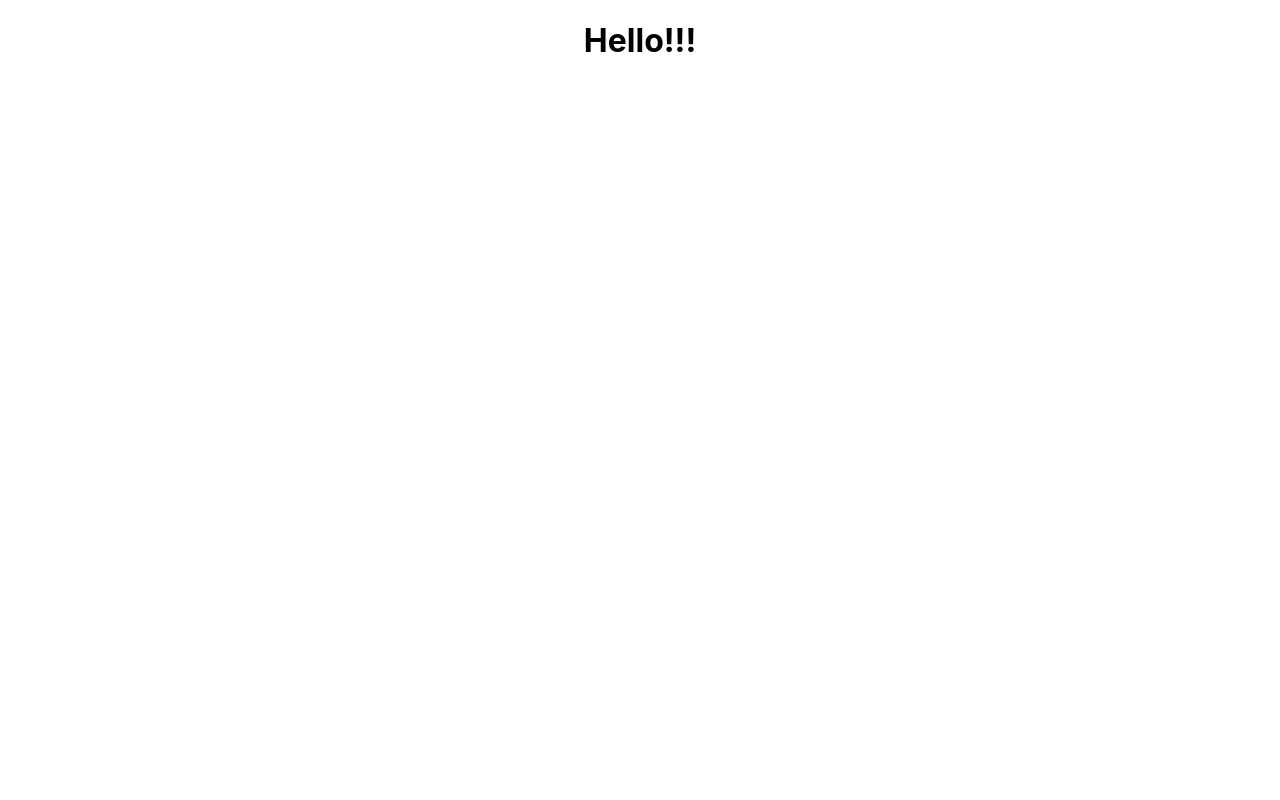
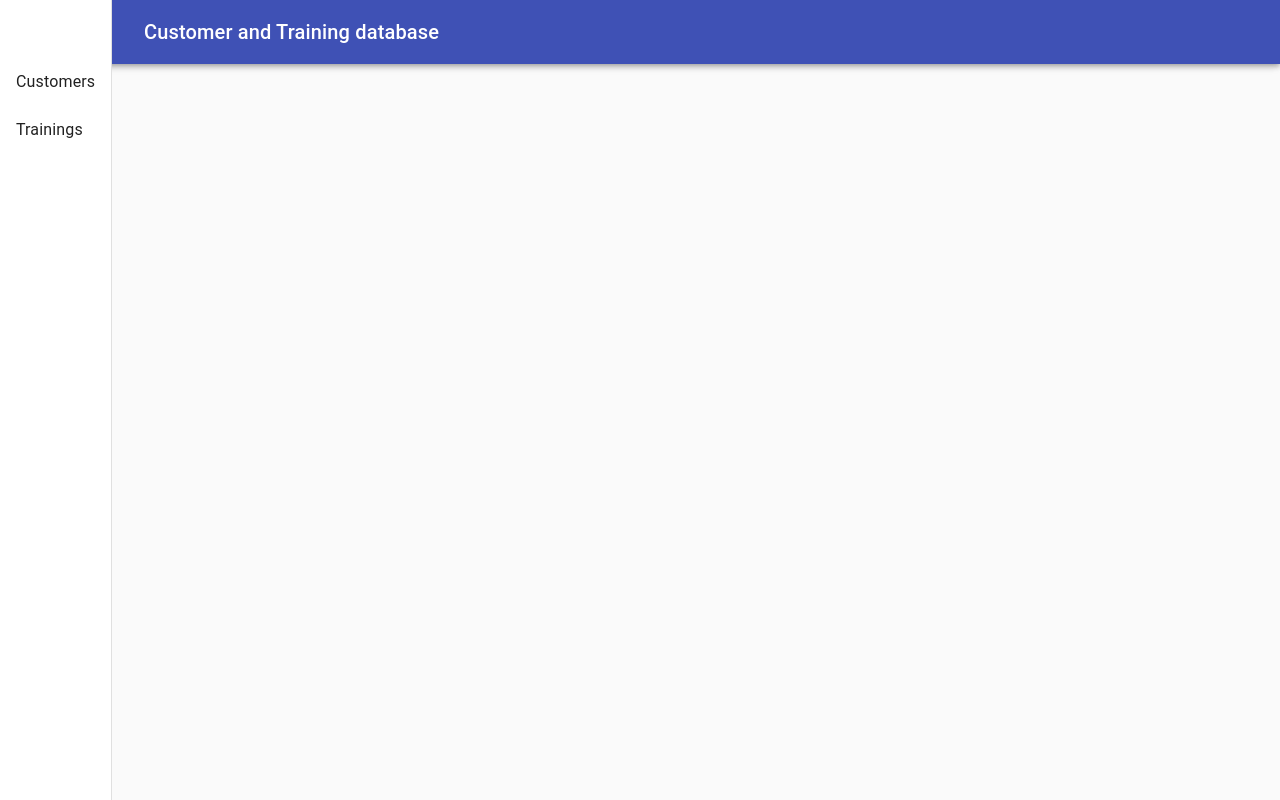
Before and after one commit to tapiotyynela/PersonalTrainer, a React (Create React App) app in the folder personal-trainer/: page / in a window 1280 px wide. Built offline with nearby package versions, Linux system fonts and the light colour scheme.

Commit message:
added sidebar and appbar

```diff
--- a/personal-trainer/package.json
+++ b/personal-trainer/package.json
@@ -3,9 +3,11 @@
   "version": "0.1.0",
   "private": true,
   "dependencies": {
+    "@material-ui/core": "^4.5.2",
     "react": "^16.11.0",
     "react-dom": "^16.11.0",
-    "react-scripts": "3.2.0"
+    "react-scripts": "3.2.0",
+    "react-simple-sidenav": "^1.0.1"
   },
   "scripts": {
     "start": "react-scripts start",
--- a/personal-trainer/src/App.js
+++ b/personal-trainer/src/App.js
@@ -1,10 +1,40 @@
 import React from 'react';
 import './App.css';
+import { makeStyles } from '@material-ui/core/styles';
+import Drawer from '@material-ui/core/Drawer';
+import CssBaseline from '@material-ui/core/CssBaseline';
+import AppBar from '@material-ui/core/AppBar';
+import Toolbar from '@material-ui/core/Toolbar';
+import List from '@material-ui/core/List';
+import Typography from '@material-ui/core/Typography';
+import ListItem from '@material-ui/core/ListItem';
+import ListItemText from '@material-ui/core/ListItemText';
 
 function App() {
   return (
     <div className="App">
-      <h1>Hello!!!</h1>
+        <CssBaseline />
+      <AppBar position="fixed">
+        <Toolbar>
+          <Typography variant="h6" style={{marginLeft: 120}}>
+            Customer and Training database
+          </Typography>
+        </Toolbar>
+      </AppBar>
+      <Drawer
+        variant="permanent"
+        anchor="left"
+      >
+        <List style={{marginTop: 50}}>
+          {['Customers', 'Trainings'].map((text, index) => (
+            <ListItem button key={text}>
+              <ListItemText primary={text} />
+            </ListItem>
+          ))}
+        </List>
+      </Drawer>
+      <main>
+      </main>
     </div>
   );
 }
```
Also changed, not shown: 1 other file (tests, documents, lock files or other folders).
